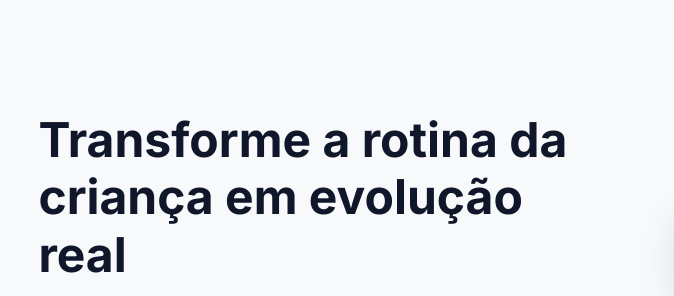
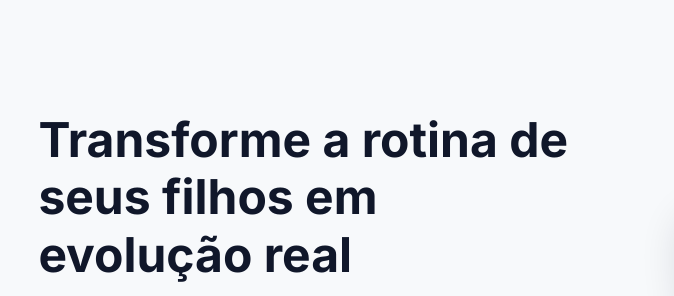
Before and after one commit to lucasccruz30-jpg/site-leco, a website: page index.html in a window 1280 px wide. Shown: the part 231-527 px from the top of the page, 0-674 px from the left. Drawn offline with Linux system fonts and the light colour scheme.

Commit message:
Update hero headline wording

```diff
--- a/index.html
+++ b/index.html
@@ -90,7 +90,7 @@
         <section id="hero" class="hero-section">
             <div class="container hero-content">
                 <div class="hero-text">
-                    <h1>Transforme a rotina da criança em evolução real</h1>
+                    <h1>Transforme a rotina de seus filhos em evolução real</h1>
                     <p class="subtitle">Com tarefas, objetivos, recompensas, rotina e acompanhamento em uma experiência prática, educativa e envolvente para famílias e instituições.</p>
                     <div class="hero-buttons">
                         <a href="#plans" class="btn btn-primary">Ver planos</a>
```
